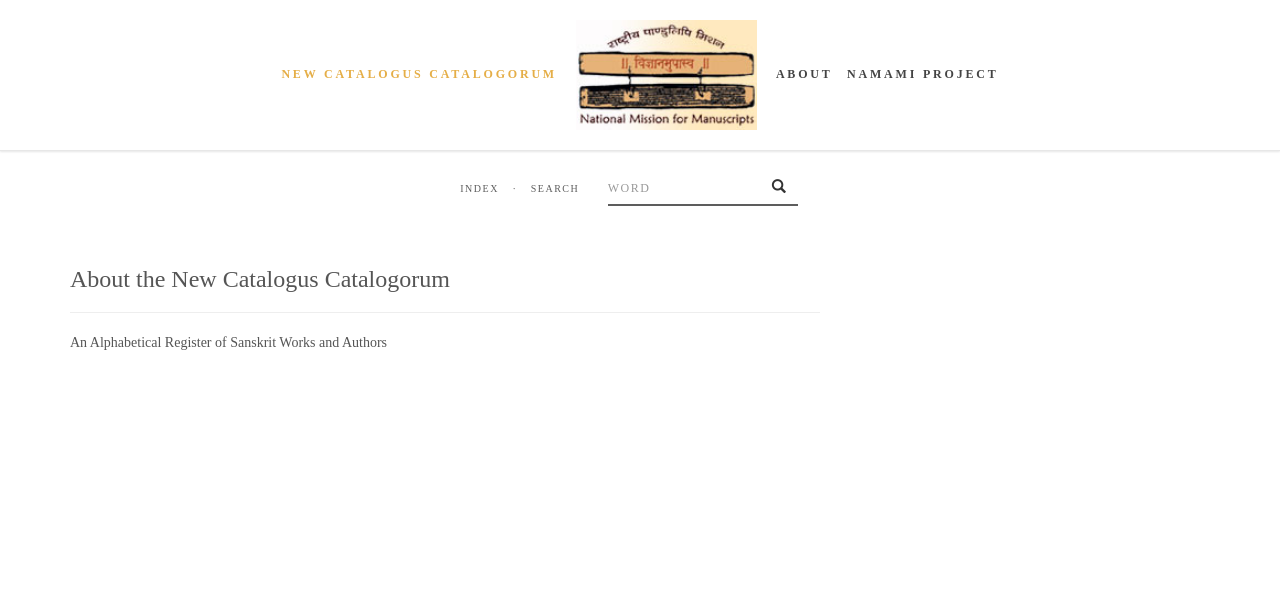
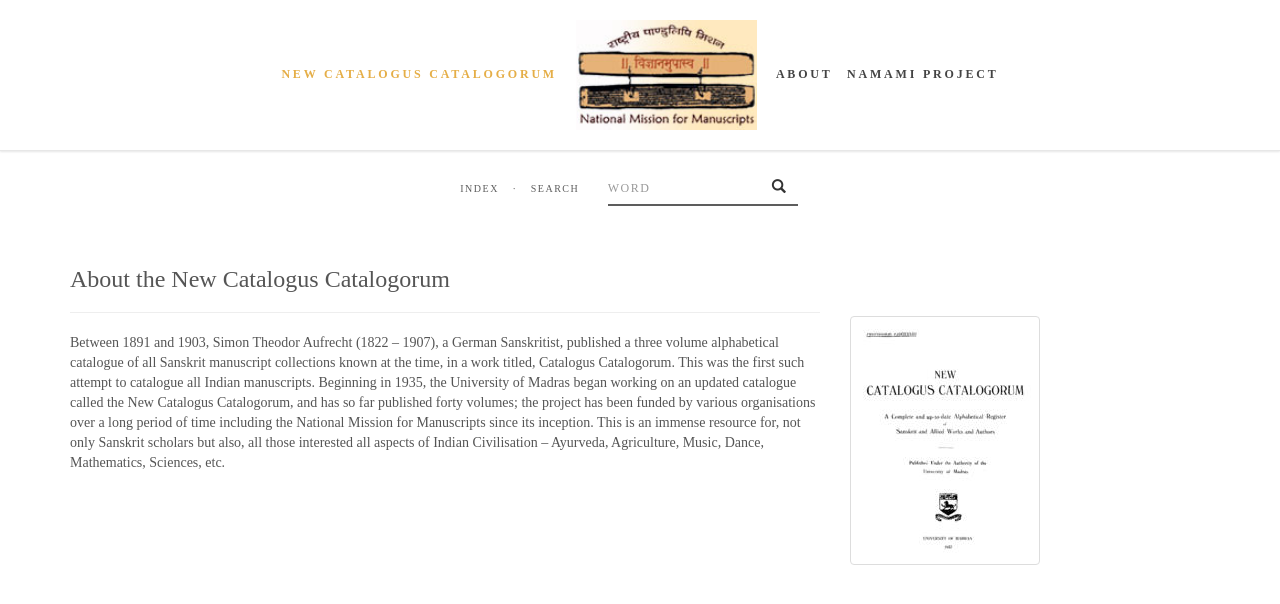
Before and after one commit to SrirangaDigital/catalogus, a PHP site: the page made by application/views/flat/1-Home/index.php in a window 1280 px wide. Shown: the top 604 px of the page. Run offline with PHP 8.4, Linux system fonts and the light colour scheme; the template is opened without the code that fills it, so the values that code supplies are empty; a stand-in replaces the project's code that opens the database connection; some libraries are stand-ins or nearby versions; some web fonts are replaced.

Commit message:
about info added

```diff
--- a/application/views/flat/1-Home/index.php
+++ b/application/views/flat/1-Home/index.php
@@ -2,10 +2,20 @@
     <div class="row">
         <div class="col-md-8">
 			<h3>About the New Catalogus Catalogorum</h3><hr />
-			<p>An Alphabetical Register of Sanskrit Works and Authors</p>
+			<p>
+				Between 1891 and 1903, Simon Theodor Aufrecht (1822 – 1907), a German Sanskritist, published a
+				three volume alphabetical catalogue of all Sanskrit manuscript collections known at the time, in a
+				work titled, Catalogus Catalogorum. This was the first such attempt to catalogue all Indian
+				manuscripts. Beginning in 1935, the University of Madras began working on an updated catalogue
+				called the New Catalogus Catalogorum, and has so far published forty volumes; the project has
+				been funded by various organisations over a long period of time including the National Mission for
+				Manuscripts since its inception. This is an immense resource for, not only Sanskrit scholars but also,
+				all those interested all aspects of Indian Civilisation – Ayurveda, Agriculture, Music, Dance,
+				Mathematics, Sciences, etc.
+			</p>
 		</div>
 		<div class="col-md-4">
-
+			<img src="<?=PUBLIC_URL?>images/cover.jpg" class="img-thumbnail img-responsive" alt="Cover">
 		</div>
 	</div>
 </div>
```
Also changed, not shown: public/images/cover.jpg (added).
